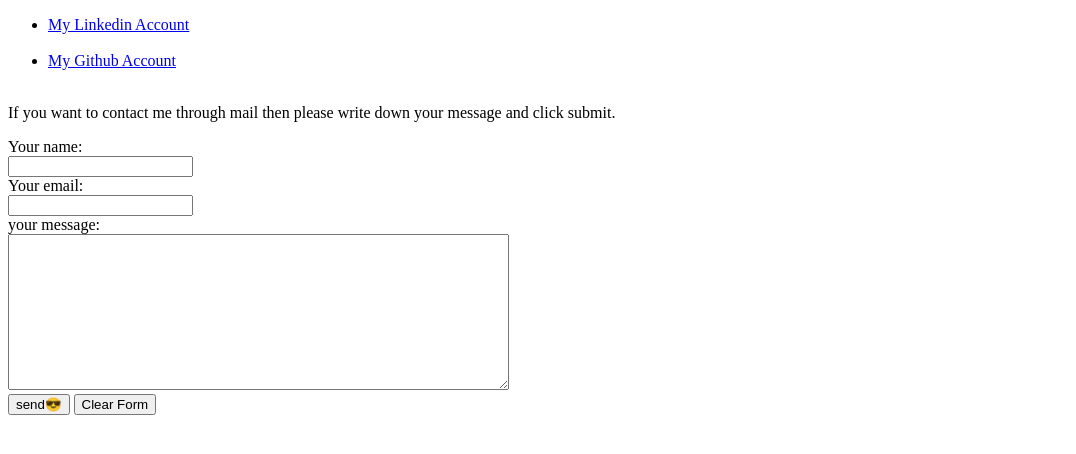
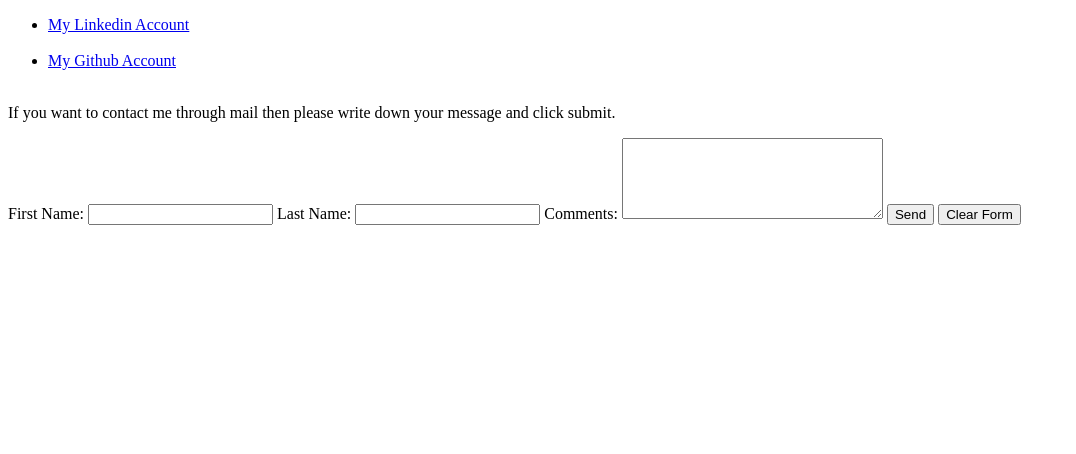
Before and after one commit to wrathhunter/Resume, a plain HTML site: page Accounts.html in a window 1280 px wide. Shown: the whole page, without its empty margins (0-1076 px from the left). Drawn offline with Linux system fonts and the light colour scheme.

Commit message:
Add files via upload

```diff
--- a/Accounts.html
+++ b/Accounts.html
@@ -12,15 +12,15 @@
         </li><br>
     </ul>
     <p>If you want to contact me through mail then please write down your message and click submit.</p>
-    <form  action="mailto:sibaprasadpanda100@gmail.com" enctype="text/plain">
+    <form  enctype="text/plain" method="post" action="mailto:sibaprasadpanda100@gmail.com" >
 
-        <label>Your name:</label><br>
-        <input type="text" name="your name" value=""><br>
-        <label>Your email:</label><br>
-        <input type="email" name="your email" id=""><br>
-        <label for="">your message:</label><br>
-        <textarea name="Your message" id="" cols="60" rows="10"></textarea><br>
-        <input type="submit" name="submit" value="send😎">
+        <label for="firstName">First Name:</label>
+        <input type="text" id="firstName" name="first_name">
+        <label for="lastName"> Last Name:</label>
+        <input type="text" id="lastName" name="last_name">
+        <label for="messageBody">Comments:</label>
+        <textarea id="messageBody" rows="5" cols="30" name="comments"></textarea>
+        <input type="submit" value="Send">
         <input type="reset" name="reset" value="Clear Form" />
     </form>
 
```
